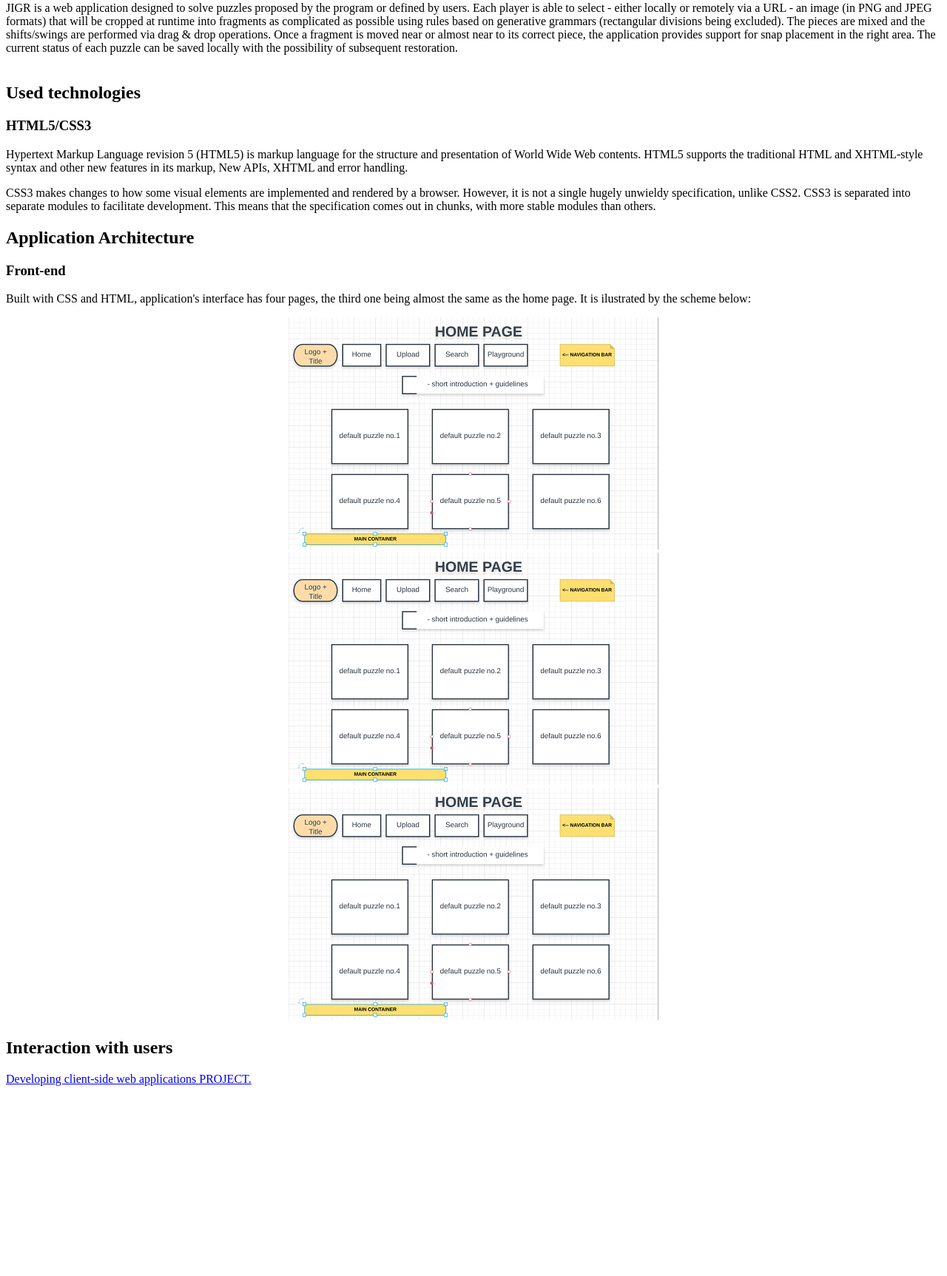
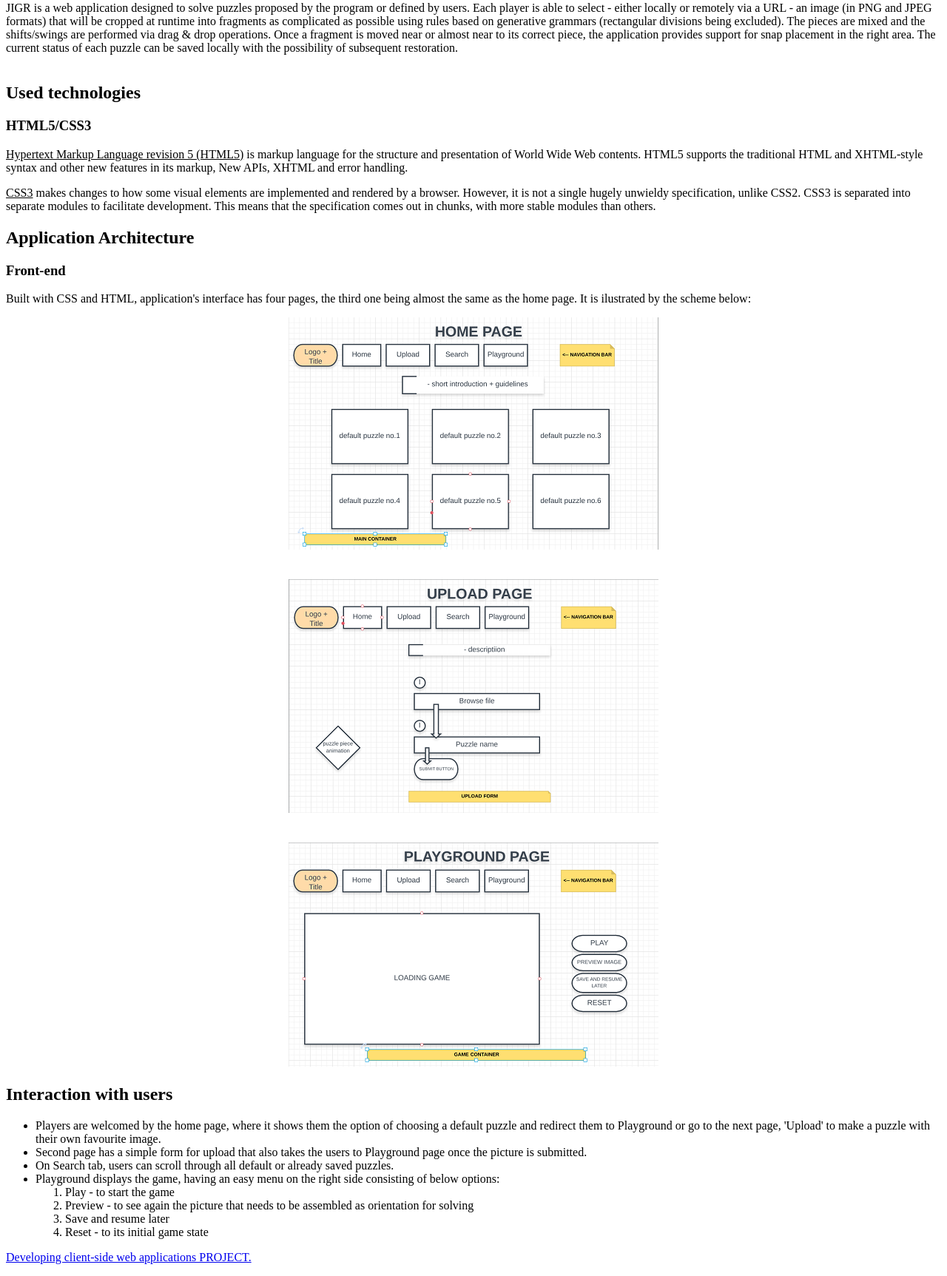
Before and after one commit to rotarurobert/JIGR, a PHP site: the page made by Scholarly-HTML/Scholarly HTML.html in a window 1280 px wide. Shown: the part 472-2197 px from the top of the page at 74% size. Before the commit the page ends 1940 px from the top, so only its background shows below. Run offline with PHP 8.4, Linux system fonts and the light colour scheme; some libraries are stand-ins or nearby versions.

Commit message:
report done

```diff
--- a/Scholarly-HTML/Scholarly HTML.html
+++ b/Scholarly-HTML/Scholarly HTML.html
@@ -125,7 +125,7 @@
             <aside typeof="schema:WPSideBar">
                 <p>
                     Join our team on
-                    <a href="https://github.com/georgianaursachi/DAWNC">jigr.</a> and help us develop it.
+                    <a href="https://github.com/rotarurobert/JIGR">jigr.</a> and help us develop it.
                 </p>
 
             </aside>
@@ -144,11 +144,11 @@
 
             <h3>HTML5/CSS3</h3>
             <p>
-                Hypertext Markup Language revision 5 (HTML5) is markup language for the structure and presentation of World Wide Web contents. HTML5 supports the traditional HTML and XHTML-style syntax and other new features in its markup, New APIs, XHTML and error handling.
+                <u>Hypertext Markup Language revision 5 (HTML5)</u> is markup language for the structure and presentation of World Wide Web contents. HTML5 supports the traditional HTML and XHTML-style syntax and other new features in its markup, New APIs, XHTML and error handling.
             </p>
 
             <p>
-                CSS3 makes changes to how some visual elements are implemented and rendered by a browser. However, it is not a single hugely unwieldy specification, unlike CSS2. CSS3 is separated into separate modules to facilitate development. This means that the specification comes out in chunks, with more stable modules than others.
+                <u>CSS3</u> makes changes to how some visual elements are implemented and rendered by a browser. However, it is not a single hugely unwieldy specification, unlike CSS2. CSS3 is separated into separate modules to facilitate development. This means that the specification comes out in chunks, with more stable modules than others.
             </p>
 
 
@@ -156,12 +156,24 @@
                 <h2>Application Architecture</h2>
                 <h3>Front-end</h3>
                 <p>Built with CSS and HTML, application's interface has four pages, the third one being almost the same as the home page. It is ilustrated by the scheme below:</p>
-                <center><img alt="front-end" src="./Scholarly-HTML/page-one.png"></center>
-                <center><img alt="front-end" src="./Scholarly-HTML/page-one.png"></center>
-                <center><img alt="front-end" src="./Scholarly-HTML/page-one.png"></center>
+                <center><img alt="page-one" src="./page-one.png"></center><br><br>
+                <center><img alt="page-two" src="./page-two.png"></center><br><br>
+                <center><img alt="page-four" src="./page-three.png"></center>
 
             <section id="hunk-elements">
                 <h2>Interaction with users</h2>
+                <ul>
+                  <li>Players are welcomed by the home page, where it shows them the option of choosing a default puzzle and redirect them to Playground or go to the next page, 'Upload' to make a puzzle with their own favourite image.</li>
+                  <li>Second page has a simple form for upload that also takes the users to Playground page once the picture is submitted.</li>
+                  <li>On Search tab, users can scroll through all default or already saved puzzles.</li>
+                  <li>Playground displays the game, having an easy menu on the right side consisting of below options:
+                    <ol>
+                      <li>Play - to start the game</li>
+                      <li>Preview - to see again the picture that needs to be assembled as orientation for solving</li>
+                      <li>Save and resume later</li>
+                      <li>Reset - to its initial game state</li>
+                    </ol>
+                </ul>
 
             </section>
         </section>
--- a/Scholarly-HTML/scholarly.css
+++ b/Scholarly-HTML/scholarly.css
@@ -75,7 +75,7 @@
 h1,
 h2,
 h3 {
-    font-variant: small-caps;
+    text-transform: capitalize;
     text-align: center;
     font-weight: 300;
 }
@@ -94,6 +94,7 @@
     margin-bottom: 0;
     letter-spacing: .75px;
     font-size: 20px;
+
 }
 
 h3 {
```
